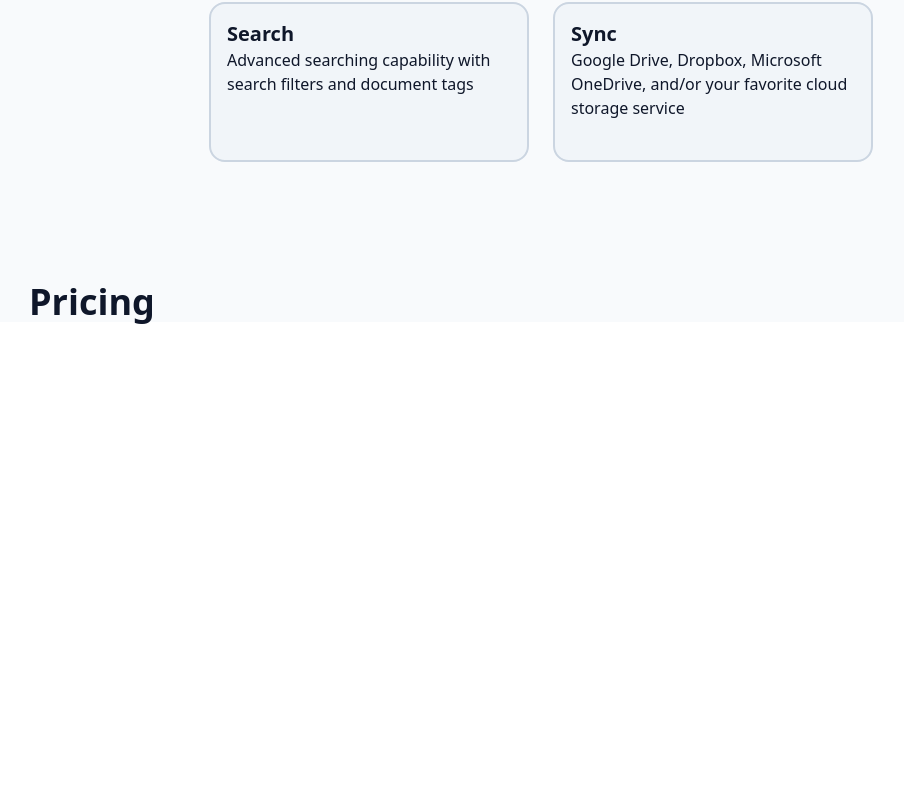
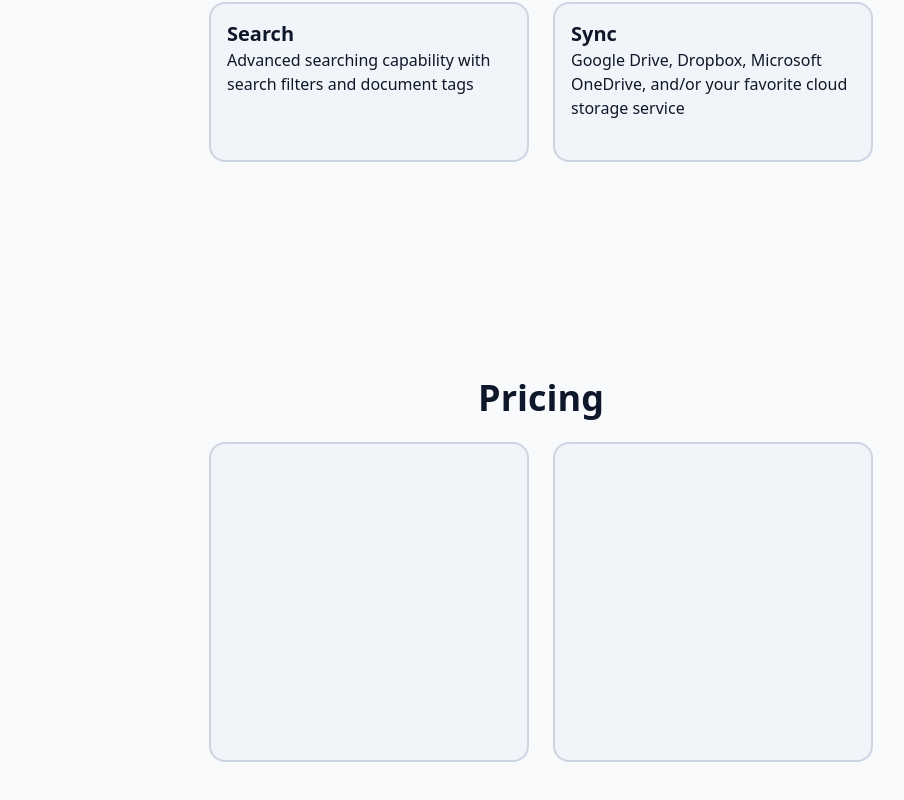
Before and after one commit to matovius/hashtype, a SvelteKit app: page / in a window 1280 px wide. Shown: the part 1162-1962 px from the top of the page, without its empty margins (99-1003 px from the left). Before the commit the page ends 1488 px from the top, so only its background shows below. Built offline with nearby package versions, Linux system fonts and the light colour scheme.

Commit message:
Implement basic pricing section

```diff
--- a/src/routes/+page.svelte
+++ b/src/routes/+page.svelte
@@ -91,10 +91,21 @@
   </section>
   <section
     id="pricing"
-    class="text-slate-900 w-full flex justify-center items-center"
+    class="text-slate-900 w-full px-6 py-24 flex justify-center items-center"
   >
     <div class="w-full h-full max-w-5xl">
-      <Text as="h2">Pricing</Text>
+      <div class="text-center">
+        <Text as="h2">Pricing</Text>
+      </div>
+
+      <div class="w-full flex gap-6 flex-wrap py-6 justify-center items-center">
+        <div
+          class="transition w-80 h-80 p-4 rounded-2xl border-2 border-slate-300 bg-slate-100"
+        />
+        <div
+          class="transition w-80 h-80 p-4 rounded-2xl border-2 border-slate-300 bg-slate-100"
+        />
+      </div>
     </div>
   </section>
 </main>
```
